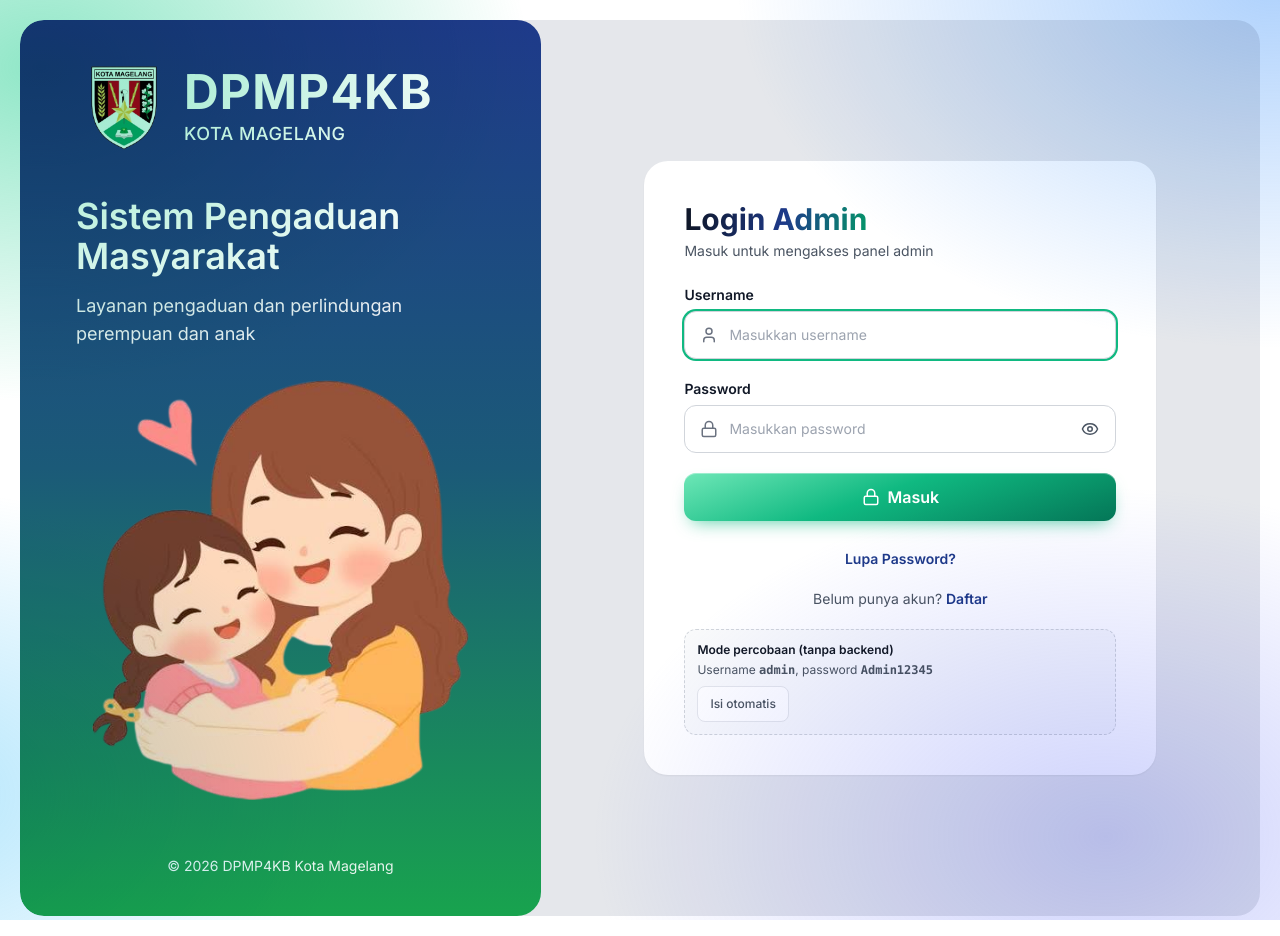
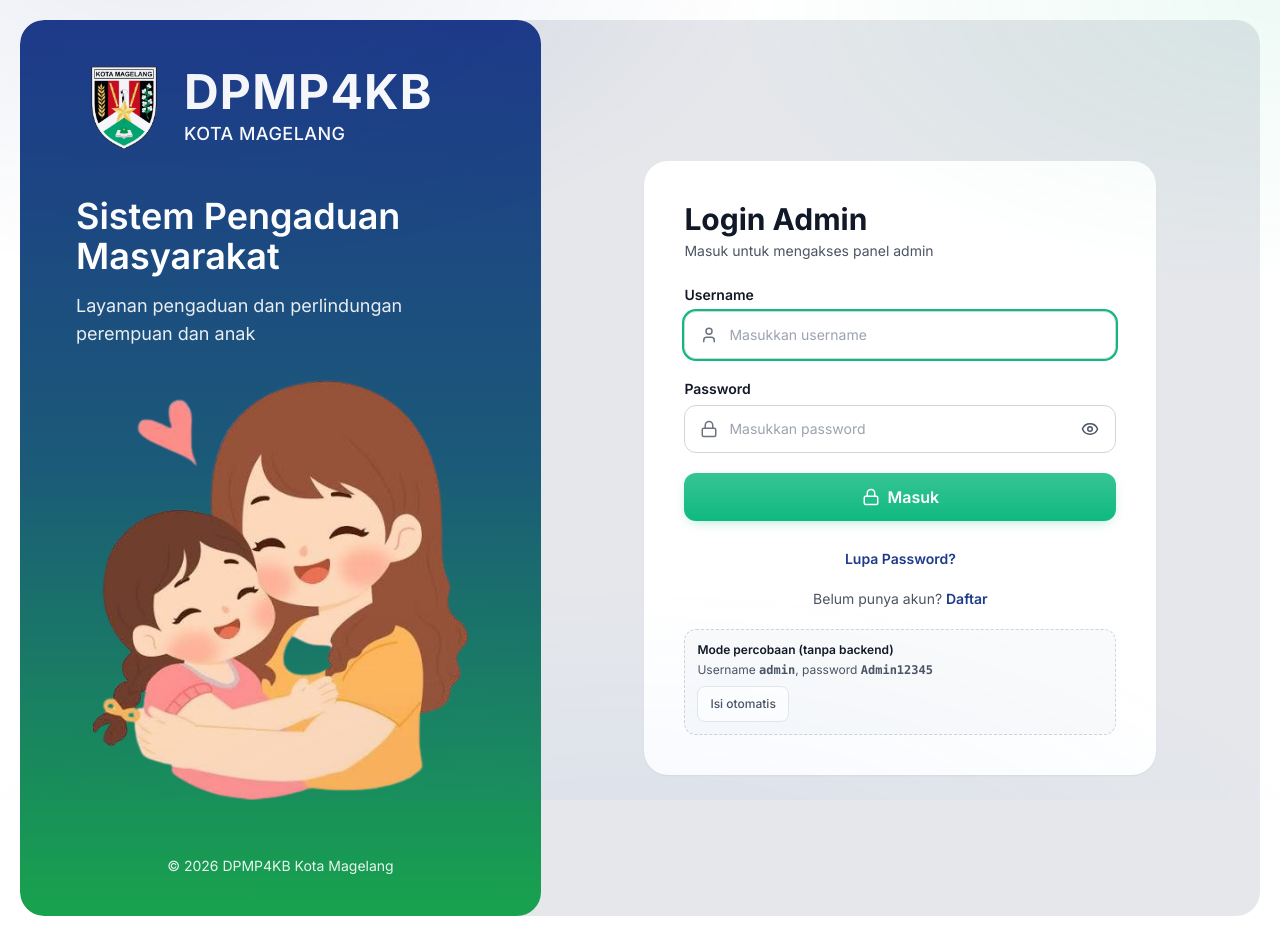
Before and after one commit to dhuha07/frontend-amara, a React (Vite) app: page /login in a window 1280 px wide. Built offline with nearby package versions, Linux system fonts and the light colour scheme; no server answers.

Commit message:
Gradasi halus dan animasi

```diff
--- a/src/index.css
+++ b/src/index.css
@@ -434,115 +434,69 @@ header.fixed.top-0 {
   }
 }
 /* =====================================================================
-   12. GRADIEN ALA APPLE (hanya warna; layout tidak berubah)
+   12. GRADASI HALUS (elegan, tenang, tanpa animasi)
    ===================================================================== */
 :root {
-  --aurora: 1;   /* kekuatan gradien: 0 = mati, 0.6 = halus, 1 = jelas, 1.3 = kuat */
+  --aurora: 1;   /* 0 = mati, 0.6 = nyaris tak terlihat, 1 = halus, 1.5 = lebih terasa */
 }
 
-/* ----- 12a. Lapisan aurora di atas halaman (di bawah header dan sidebar) ----- */
+/* ----- 12a. Semburat cahaya lembut di latar ----- */
 body::after {
   content: "";
   position: fixed;
-  inset: -15%;
+  inset: 0;
   z-index: 10;
   pointer-events: none;
   opacity: var(--aurora);
-  mix-blend-mode: multiply;
   background:
-    radial-gradient(42% 46% at 14% 18%, rgba(52, 211, 153, 0.55), transparent 70%),
-    radial-gradient(46% 50% at 88% 10%, rgba(96, 165, 250, 0.50), transparent 70%),
-    radial-gradient(44% 48% at 78% 92%, rgba(129, 140, 248, 0.40), transparent 70%),
-    radial-gradient(38% 42% at 6% 88%, rgba(56, 189, 248, 0.38), transparent 70%);
+    radial-gradient(70% 55% at 12% -5%, rgba(30, 58, 138, 0.085), transparent 70%),
+    radial-gradient(60% 50% at 100% 0%, rgba(16, 185, 129, 0.07), transparent 72%),
+    radial-gradient(80% 60% at 50% 115%, rgba(59, 130, 246, 0.06), transparent 70%);
 }
 html.dark body::after {
-  mix-blend-mode: screen;
   background:
-    radial-gradient(42% 46% at 14% 18%, rgba(16, 185, 129, 0.38), transparent 70%),
-    radial-gradient(46% 50% at 88% 10%, rgba(59, 130, 246, 0.40), transparent 70%),
-    radial-gradient(44% 48% at 78% 92%, rgba(99, 102, 241, 0.34), transparent 70%),
-    radial-gradient(38% 42% at 6% 88%, rgba(14, 165, 233, 0.28), transparent 70%);
+    radial-gradient(70% 55% at 12% -5%, rgba(59, 130, 246, 0.16), transparent 70%),
+    radial-gradient(60% 50% at 100% 0%, rgba(16, 185, 129, 0.10), transparent 72%),
+    radial-gradient(80% 60% at 50% 115%, rgba(99, 102, 241, 0.10), transparent 70%);
 }
 
-/* Bergeser pelan, hanya di desktop (di HP dibiarkan diam supaya hemat baterai) */
-@keyframes aurora-geser {
-  from { transform: translate3d(-4%, -3%, 0) scale(1); }
-  to   { transform: translate3d(4%, 4%, 0) scale(1.1); }
+/* ----- 12b. Navy: kedalaman vertikal yang tipis ----- */
+.bg-navy {
+  background-image: linear-gradient(180deg, rgba(255, 255, 255, 0.06), rgba(0, 0, 0, 0.08));
 }
-@media (hover: hover) and (pointer: fine) {
-  body::after {
-    animation: aurora-geser 26s ease-in-out infinite alternate;
-    will-change: transform;
-  }
+aside.bg-navy {
+  background-image: linear-gradient(180deg, rgba(255, 255, 255, 0.05), rgba(0, 0, 0, 0.16));
+}
+header.bg-navy {
+  background-image: linear-gradient(180deg, rgba(255, 255, 255, 0.07), rgba(255, 255, 255, 0));
+  box-shadow: 0 1px 0 rgba(255, 255, 255, 0.06), 0 8px 24px -14px rgba(15, 23, 42, 0.45);
 }
 
-/* ----- 12b. Sidebar, header, dan elemen navy: kilau gradien ----- */
-.bg-navy {
-  background-image: linear-gradient(
-    135deg,
-    rgba(255, 255, 255, 0.14) 0%,
-    rgba(255, 255, 255, 0) 45%,
-    rgba(0, 0, 0, 0.2) 100%
-  );
-}
-aside.bg-navy {
-  background-image:
-    radial-gradient(130% 60% at 0% 100%, rgba(16, 185, 129, 0.42), transparent 62%),
-    radial-gradient(100% 45% at 100% 0%, rgba(96, 165, 250, 0.26), transparent 70%),
-    linear-gradient(180deg, rgba(255, 255, 255, 0.09), rgba(0, 0, 0, 0.22));
-}
-header.bg-navy {
-  background-image:
-    radial-gradient(55% 240% at 100% 0%, rgba(16, 185, 129, 0.38), transparent 70%),
-    radial-gradient(40% 200% at 0% 0%, rgba(96, 165, 250, 0.22), transparent 70%),
-    linear-gradient(90deg, rgba(255, 255, 255, 0.12), rgba(255, 255, 255, 0) 60%);
-  box-shadow: 0 1px 0 rgba(255, 255, 255, 0.1), 0 12px 32px -14px rgba(15, 23, 42, 0.55);
-}
-
-/* ----- 12c. Tombol dan lencana hijau: gradien halus ----- */
+/* ----- 12c. Tombol hijau: pantulan tipis, tidak mengilap ----- */
 button.bg-emerald,
 a.bg-emerald,
 div.bg-emerald {
-  background-image: linear-gradient(160deg, #6ee7b7 0%, #10b981 45%, #047857 100%);
-  box-shadow: inset 0 1px 0 rgba(255, 255, 255, 0.35), 0 8px 18px -8px rgba(16, 185, 129, 0.75);
+  background-image: linear-gradient(180deg, rgba(255, 255, 255, 0.16), rgba(255, 255, 255, 0));
+}
+button.bg-emerald,
+a.bg-emerald {
+  box-shadow: 0 4px 14px -6px rgba(16, 185, 129, 0.5);
 }
 
-/* ----- 12d. Kartu: kilau kaca ----- */
+/* ----- 12d. Kartu: bayangan berlapis yang lembut ----- */
 html:not(.dark) .bg-white:is([data-rv="tunggu"], [data-rv="masuk"], [data-rv="selesai"]) {
-  background-color: rgba(255, 255, 255, 0.7);
-  background-image: linear-gradient(145deg, rgba(255, 255, 255, 0.95), rgba(255, 255, 255, 0) 65%);
-  box-shadow: inset 0 1px 0 rgba(255, 255, 255, 0.9), 0 14px 34px -16px rgba(30, 58, 138, 0.3);
+  background-color: rgba(255, 255, 255, 0.86);
+  box-shadow: 0 1px 2px rgba(15, 23, 42, 0.04), 0 14px 34px -20px rgba(15, 23, 42, 0.2);
 }
 html.dark .bg-white:is([data-rv="tunggu"], [data-rv="masuk"], [data-rv="selesai"]) {
-  background-color: rgba(31, 41, 55, 0.7);
-  background-image: linear-gradient(145deg, rgba(255, 255, 255, 0.1), rgba(255, 255, 255, 0) 55%);
-  box-shadow: inset 0 1px 0 rgba(255, 255, 255, 0.1), 0 18px 38px -18px rgba(0, 0, 0, 0.75);
+  background-color: rgba(31, 41, 55, 0.8);
+  box-shadow: inset 0 1px 0 rgba(255, 255, 255, 0.05), 0 16px 36px -22px rgba(0, 0, 0, 0.6);
 }
 
-/* Kartu yang bisa diklik: terangkat dengan cahaya hijau (harus di bawah aturan kaca) */
+/* Kartu yang bisa diklik: terangkat tipis (harus di bawah aturan kartu) */
 html [data-rv="selesai"][data-lift]:hover {
-  translate: 0 -3px;
+  translate: 0 -2px;
   box-shadow:
-    inset 0 1px 0 rgba(255, 255, 255, 0.4),
-    0 22px 46px -18px rgba(16, 185, 129, 0.5),
-    0 8px 18px -10px rgba(0, 0, 0, 0.3);
+    0 0 0 1px rgba(16, 185, 129, 0.16),
+    0 22px 46px -22px rgba(15, 23, 42, 0.35);
 }
-
-/* ----- 12e. Judul halaman bergradien ----- */
-main h1 {
-  width: fit-content;
-  background-image: linear-gradient(100deg, #0f172a 5%, #1e3a8a 55%, #059669 100%);
-  -webkit-background-clip: text;
-  background-clip: text;
-  color: transparent;
-  -webkit-text-fill-color: transparent;
-}
-html.dark main h1 {
-  background-image: linear-gradient(100deg, #f9fafb 5%, #bfdbfe 55%, #6ee7b7 100%);
-}
-
-@media (prefers-reduced-motion: reduce) {
-  body::after {
-    animation: none !important;
-  }
-}
```
